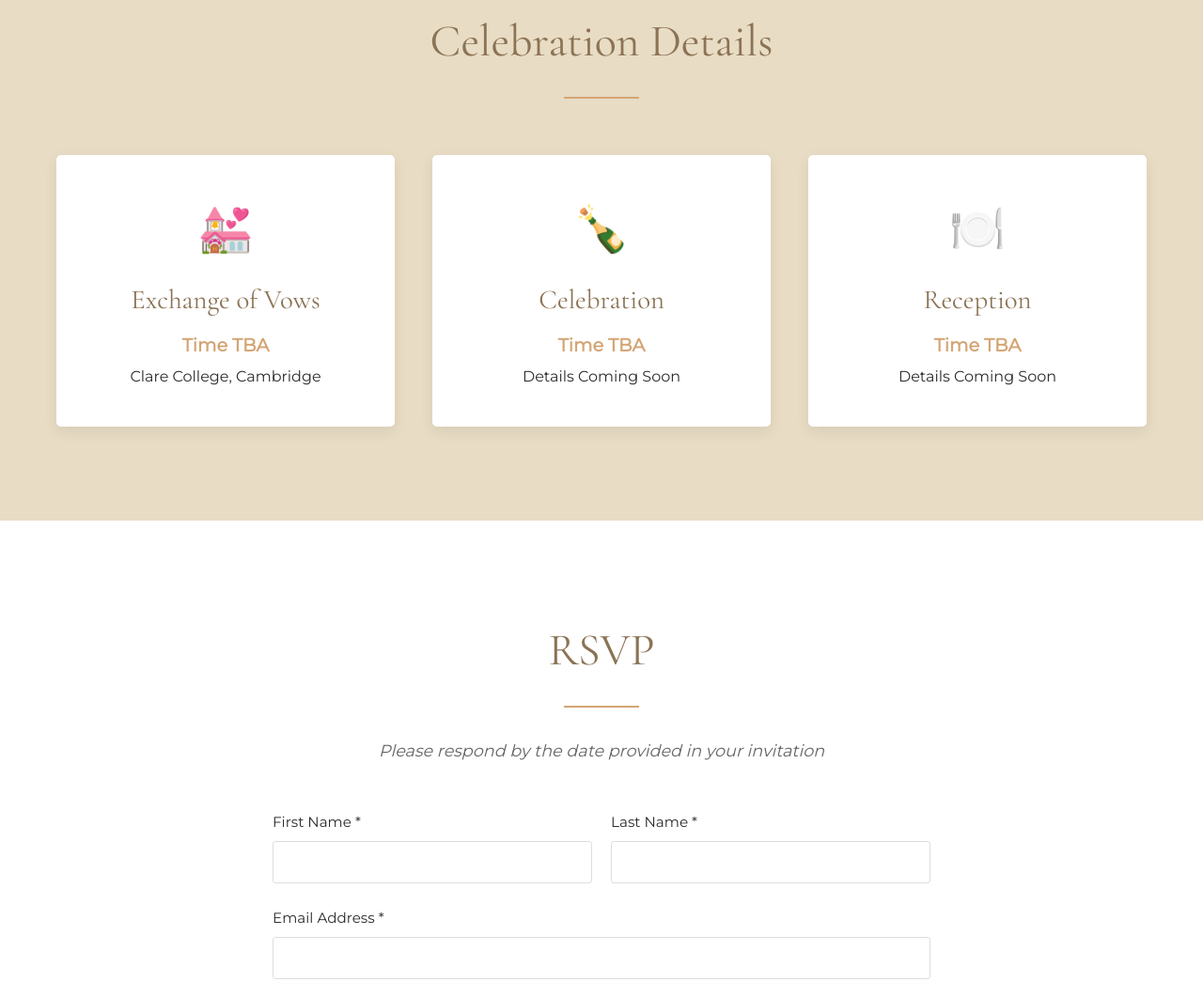
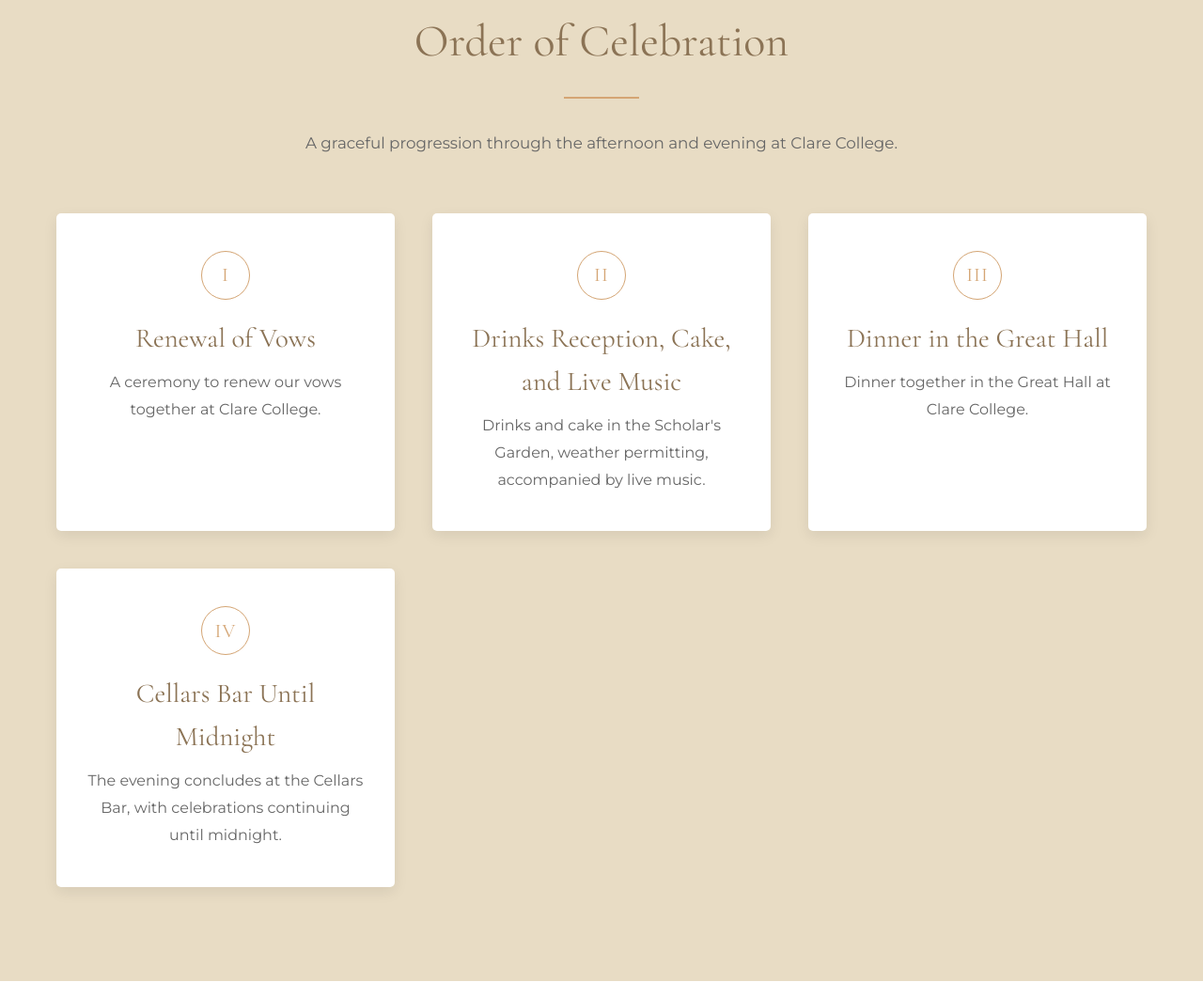
Before and after one commit to arshamnk/shabnam-arsham-wedding, a plain HTML site: page index.html in a window 1280 px wide. Shown: the part 1320-2365 px from the top of the page at 94% size. Drawn offline with nearby package versions, Linux system fonts and the light colour scheme.

Commit message:
Update celebration sequence details

```diff
--- a/index.html
+++ b/index.html
@@ -3,7 +3,7 @@
 <head>
     <meta charset="UTF-8">
     <meta name="viewport" content="width=device-width, initial-scale=1.0">
-    <title>Shabnam & Arsham - Exchange of Vows</title>
+    <title>Shabnam & Arsham - Renewal of Vows</title>
     <link rel="stylesheet" href="styles.css">
     <link rel="preconnect" href="https://fonts.googleapis.com">
     <link rel="preconnect" href="https://fonts.gstatic.com" crossorigin>
@@ -26,7 +26,7 @@
         <div class="container">
             <h2 class="section-title">Our Story</h2>
             <div class="story-content">
-                <p>Shabnam and Arsham were officially married in an intimate courthouse ceremony, and now they're ready to celebrate with an exchange of vows surrounded by their loved ones at the beautiful Clare College, Cambridge.</p>
+                <p>Shabnam and Arsham were officially married in an intimate courthouse ceremony, and now they look forward to celebrating their renewal of vows surrounded by their loved ones at the beautiful Clare College, Cambridge.</p>
             </div>
         </div>
     </section>
@@ -34,25 +34,28 @@
     <!-- Wedding Details Section -->
     <section class="details">
         <div class="container">
-            <h2 class="section-title">Celebration Details</h2>
+            <h2 class="section-title">Order of Celebration</h2>
+            <p class="details-intro">A graceful progression through the afternoon and evening at Clare College.</p>
             <div class="details-grid">
                 <div class="detail-card">
-                    <div class="detail-icon">💒</div>
-                    <h3>Exchange of Vows</h3>
-                    <p class="detail-time">Time TBA</p>
-                    <p>Clare College, Cambridge</p>
+                    <div class="detail-step">I</div>
+                    <h3>Renewal of Vows</h3>
+                    <p>A ceremony to renew our vows together at Clare College.</p>
                 </div>
                 <div class="detail-card">
-                    <div class="detail-icon">🍾</div>
-                    <h3>Celebration</h3>
-                    <p class="detail-time">Time TBA</p>
-                    <p>Details Coming Soon</p>
+                    <div class="detail-step">II</div>
+                    <h3>Drinks Reception, Cake, and Live Music</h3>
+                    <p>Drinks and cake in the Scholar's Garden, weather permitting, accompanied by live music.</p>
                 </div>
                 <div class="detail-card">
-                    <div class="detail-icon">🍽️</div>
-                    <h3>Reception</h3>
-                    <p class="detail-time">Time TBA</p>
-                    <p>Details Coming Soon</p>
+                    <div class="detail-step">III</div>
+                    <h3>Dinner in the Great Hall</h3>
+                    <p>Dinner together in the Great Hall at Clare College.</p>
+                </div>
+                <div class="detail-card">
+                    <div class="detail-step">IV</div>
+                    <h3>Cellars Bar Until Midnight</h3>
+                    <p>The evening concludes at the Cellars Bar, with celebrations continuing until midnight.</p>
                 </div>
             </div>
         </div>
--- a/styles.css
+++ b/styles.css
@@ -150,6 +150,15 @@ h1, h2, h3, h4, h5, h6 {
     margin-top: 60px;
 }
 
+.details-intro {
+    max-width: 720px;
+    margin: 0 auto;
+    text-align: center;
+    color: var(--text-light);
+    font-size: 1.05rem;
+    line-height: 1.8;
+}
+
 .detail-card {
     background-color: var(--white);
     padding: 40px 30px;
@@ -164,9 +173,19 @@ h1, h2, h3, h4, h5, h6 {
     box-shadow: 0 10px 25px rgba(0, 0, 0, 0.15);
 }
 
-.detail-icon {
-    font-size: 3rem;
-    margin-bottom: 15px;
+.detail-step {
+    width: 52px;
+    height: 52px;
+    margin: 0 auto 18px;
+    border: 1px solid var(--secondary-color);
+    border-radius: 50%;
+    display: flex;
+    align-items: center;
+    justify-content: center;
+    color: var(--secondary-color);
+    font-family: 'Cormorant Garamond', serif;
+    font-size: 1.3rem;
+    letter-spacing: 1px;
 }
 
 .detail-card h3 {
@@ -175,11 +194,9 @@ h1, h2, h3, h4, h5, h6 {
     margin-bottom: 10px;
 }
 
-.detail-time {
-    font-size: 1.2rem;
-    font-weight: 600;
-    color: var(--secondary-color);
-    margin-bottom: 5px;
+.detail-card p {
+    color: var(--text-light);
+    line-height: 1.8;
 }
 
 /* RSVP Section */
```
